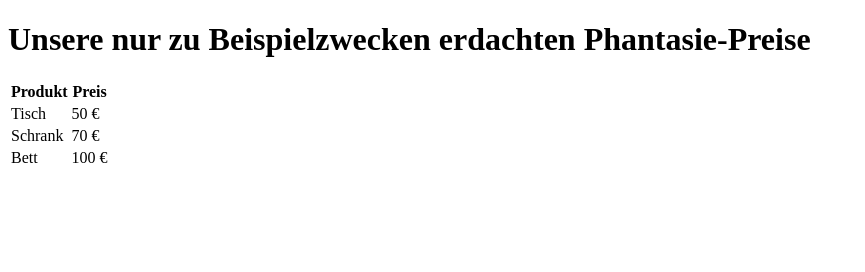
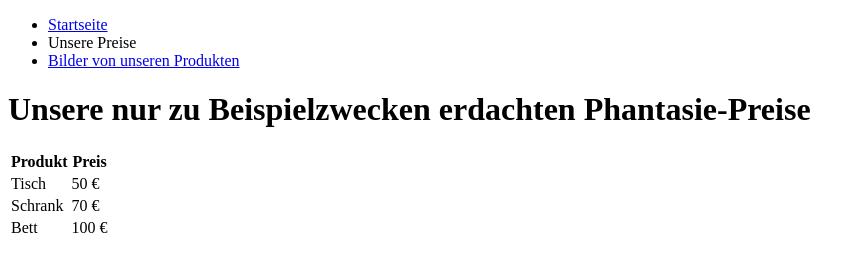
Before and after one commit to 1320760Leo/TestWeb, a plain HTML site: page Test Web/Leo/home/html/preise.html in a window 1280 px wide. Shown: the whole page, without its empty margins (0-865 px from the left). Drawn offline with Linux system fonts and the light colour scheme.

Commit message:
hyperlink eingefügt

```diff
--- a/Test Web/Leo/home/html/preise.html
+++ b/Test Web/Leo/home/html/preise.html
@@ -5,6 +5,11 @@
     <title>Schreinerei Meier, Preistabelle</title>
   </head>
   <body>
+      <ul>
+        <li><a href="index.html">Startseite</a></li>
+        <li>Unsere Preise</li>
+        <li><a href="bilder.html">Bilder von unseren Produkten</a></li>
+      </ul>
     <h1>Unsere nur zu Beispielzwecken erdachten Phantasie-Preise</h1>
     <table>
       <tr>
```
Also changed, not shown: Test Web/Leo/home/index.html (renamed from Test Web/Leo/index.html, +1 -1 lines).
